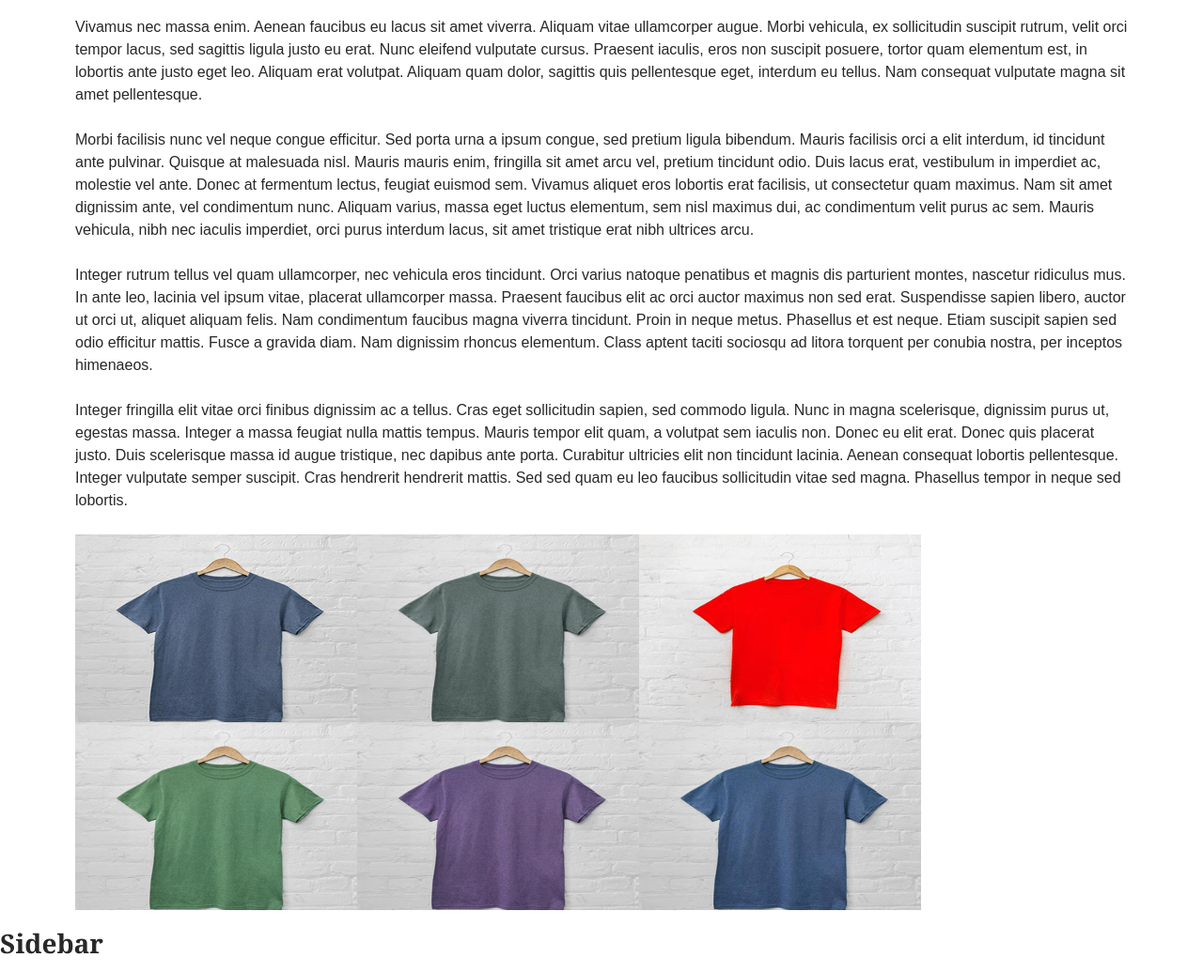
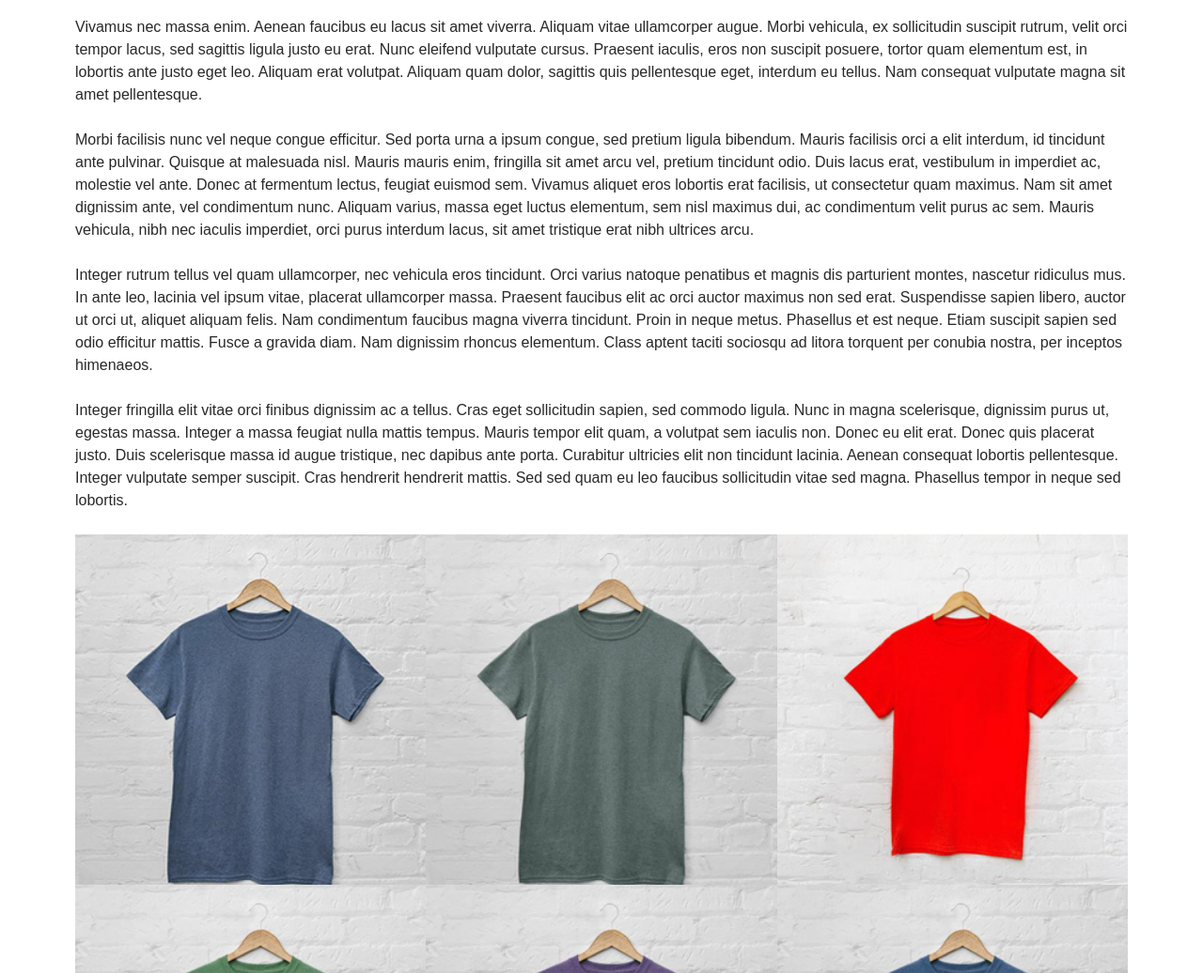
Before and after one commit to sam567803/day-8, a plain HTML site: page gallery.html in a window 1280 px wide. Shown: the part 209-1245 px from the top of the page at 94% size. Drawn offline with Linux system fonts and the light colour scheme.

Commit message:
tested the fraction unit

```diff
--- a/styles/gallery.css
+++ b/styles/gallery.css
@@ -226,8 +226,9 @@ a.site-name {
 @media (min-width: 68em) {
 
 	.photo-gallery {display: grid;
-		grid-template-columns: 18.75rem 18.75rem 18.75rem;
-		grid-template-rows: 12.5rem 12.5rem;
+
+		grid-template-columns: 1fr 1fr 1fr;
+
 
 		grid-auto-rows: auto auto;
 
```
